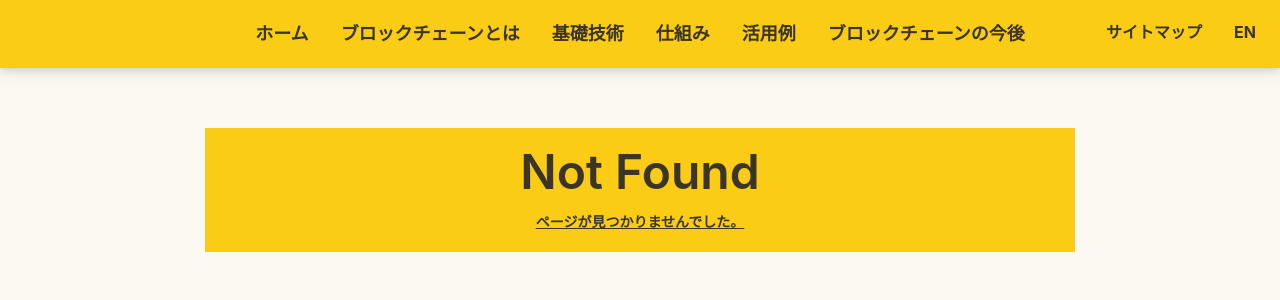
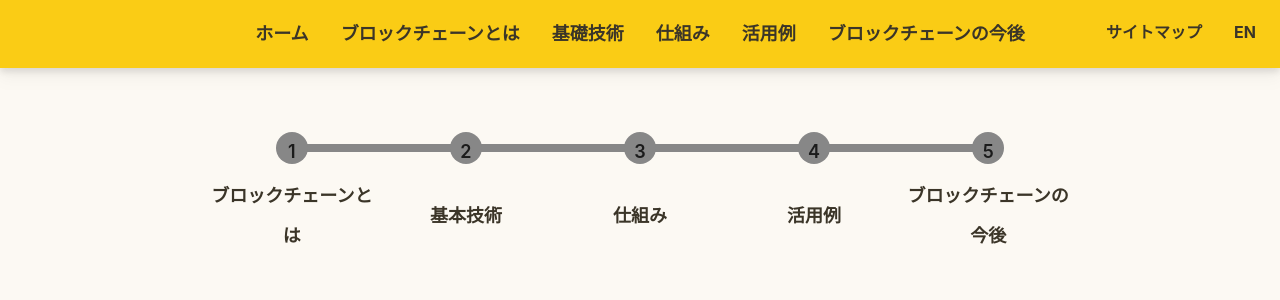
Before and after one commit to gatolife-creator/webcontest, a React (Create React App) app: page /status.html in a window 1280 px wide. Before the commit this address had no page. Shown: the top 300 px of the page. Built offline with nearby package versions, Linux system fonts and the light colour scheme; what prettier-plugin-tailwindcss would draw is missing.

Commit message:
クイズの進捗状況を確認できるようにした。

```diff
--- a/src/components/AnimatedRoutes.tsx
+++ b/src/components/AnimatedRoutes.tsx
@@ -11,6 +11,7 @@ import { Reference } from "../pages/Reference";
 import { Test } from "../test/Test";
 import { Conclude } from "../pages/Conclude";
 import { Creators } from "../pages/Creators";
+import { Status } from "../pages/Status";
 import { NotFound } from "../pages/NotFound";
 
 export const AnimatedRoutes = () => {
@@ -26,6 +27,7 @@ export const AnimatedRoutes = () => {
         <Route path="/reference.html" element={<Reference />}></Route>
         <Route path="/conclude.html" element={<Conclude />}></Route>
         <Route path="/creators.html" element={<Creators />}></Route>
+        <Route path="/status.html" element={<Status />}></Route>
         <Route path="/test" element={<Test />}></Route>
         <Route path="*" element={<NotFound />}></Route>
       </Routes>
--- /dev/null
+++ b/src/pages/Status.tsx
@@ -0,0 +1,112 @@
+import React from "react";
+import { Drawer } from "../components/Drawer";
+import { Main } from "../components/Main";
+import { Link } from "react-router-dom";
+
+import { quizProgress } from "../common";
+
+export const Status = () => {
+  return (
+    <Drawer>
+      <Main>
+        <ul className="steps steps-vertical lg:steps-horizontal">
+          {quizProgress[0] ? (
+            <li className="step-primary step">
+              <Link
+                to="/content.html?chapter=1&section=0"
+                className="hover:underline"
+              >
+                ブロックチェーンとは
+              </Link>
+            </li>
+          ) : (
+            <li className="step-secondary step">
+              <Link
+                to="/content.html?chapter=1&section=0"
+                className="hover:underline"
+              >
+                ブロックチェーンとは
+              </Link>
+            </li>
+          )}
+          {quizProgress[1] ? (
+            <li className="step-primary step">
+              <Link
+                to="/content.html?chapter=2&section=0"
+                className="hover:underline"
+              >
+                基本技術
+              </Link>
+            </li>
+          ) : (
+            <li className="step-secondary step before:!bg-secondary">
+              <Link
+                to="/content.html?chapter=2&section=0"
+                className="hover:underline"
+              >
+                基本技術
+              </Link>
+            </li>
+          )}
+          {quizProgress[2] ? (
+            <li className="step-primary step">
+              <Link
+                to="/content.html?chapter=3&section=0"
+                className="hover:underline"
+              >
+                仕組み
+              </Link>
+            </li>
+          ) : (
+            <li className="step-secondary step before:!bg-secondary">
+              <Link
+                to="/content.html?chapter=3&section=0"
+                className="hover:underline"
+              >
+                仕組み
+              </Link>
+            </li>
+          )}
+          {quizProgress[3] ? (
+            <li className="step-primary step">
+              <Link
+                to="/content.html?chapter=4&section=0"
+                className="hover:underline"
+              >
+                活用例
+              </Link>
+            </li>
+          ) : (
+            <li className="step-secondary step before:!bg-secondary">
+              <Link
+                to="/content.html?chapter=4&section=0"
+                className="hover:underline"
+              >
+                活用例
+              </Link>
+            </li>
+          )}
+          {quizProgress[4] ? (
+            <li className="step-primary step">
+              <Link
+                to="/content.html?chapter=5&section=0"
+                className="hover:underline"
+              >
+                ブロックチェーンの今後
+              </Link>
+            </li>
+          ) : (
+            <li className="step-secondary step before:!bg-secondary">
+              <Link
+                to="/content.html?chapter=5&section=0"
+                className="hover:underline"
+              >
+                ブロックチェーンの今後
+              </Link>
+            </li>
+          )}
+        </ul>
+      </Main>
+    </Drawer>
+  );
+};
```
